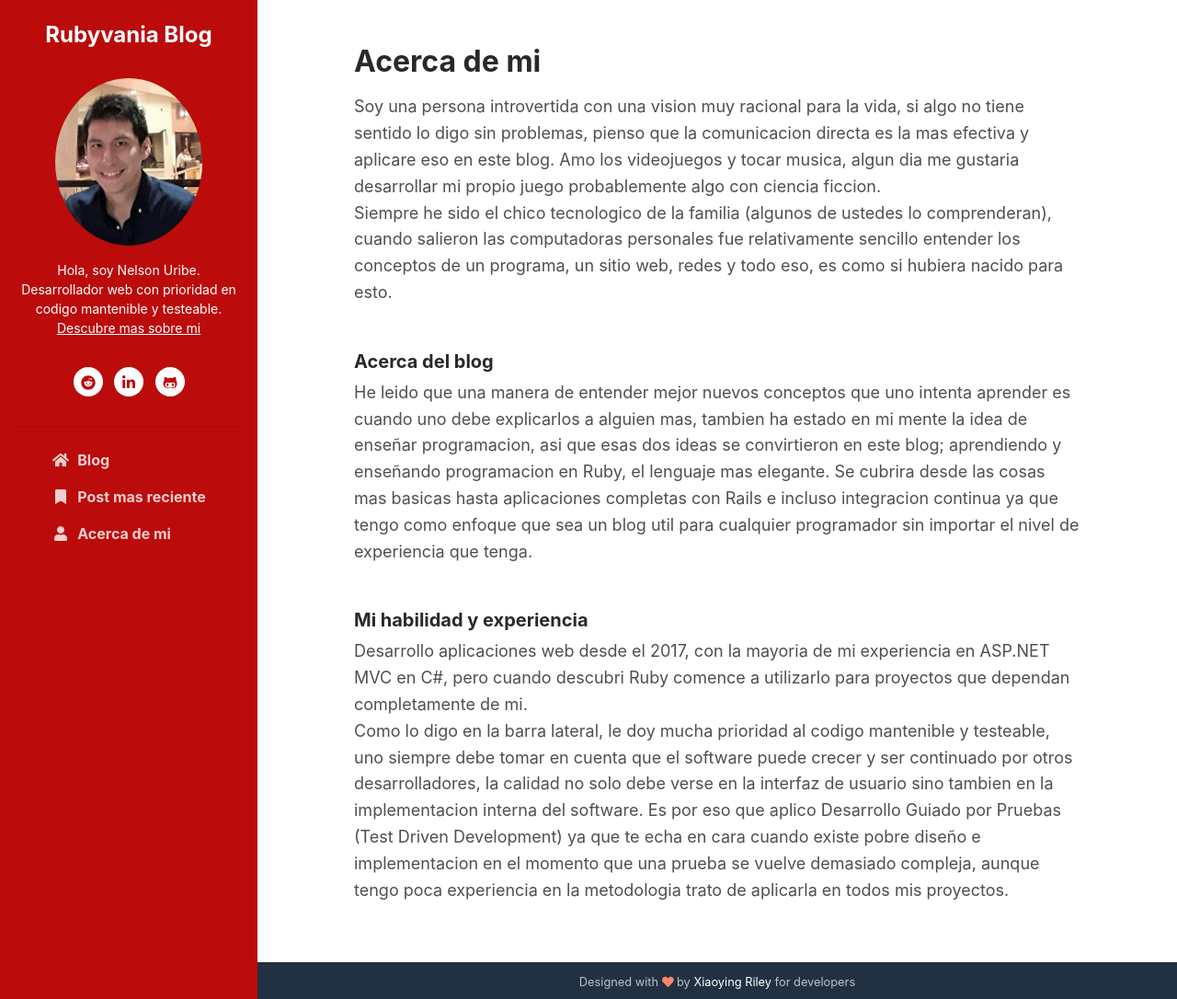
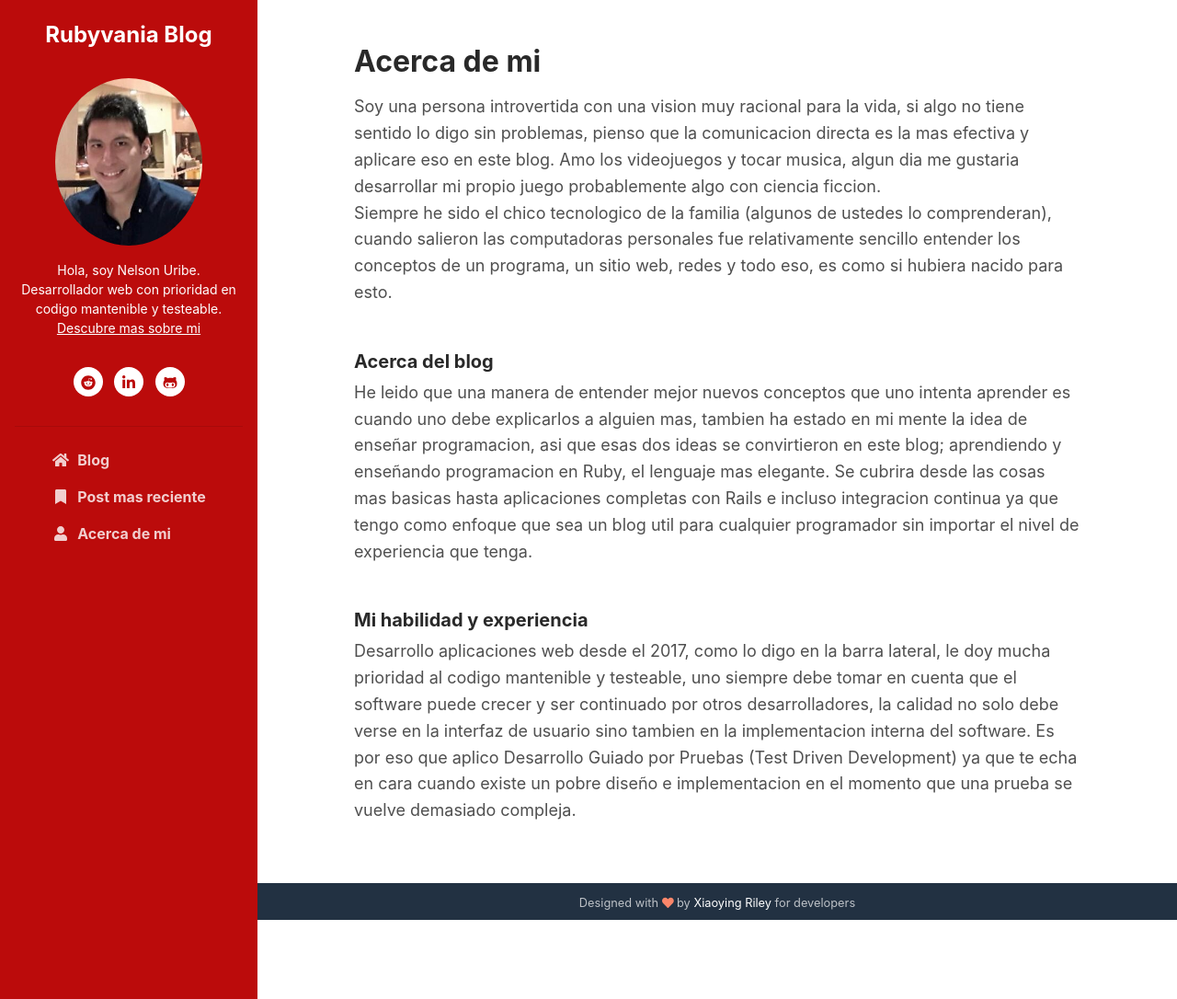
Before and after one commit to hollow-hunter/rubyvania-blog, a Jekyll site: the page built from about.html, in a window 1280 px wide and 1086 px high. Shown: the whole window at 92% size. Built offline with Jekyll 4.4.1, drawn with Linux system fonts in a browser that asks for light colours; comment, search, counter and statistics services are not loaded.

Commit message:
update about me.

```diff
--- a/about.html
+++ b/about.html
@@ -15,8 +15,7 @@
 		</p>
 		<h5 class="mt-5">Mi habilidad y experiencia</h5>
 		<p>
-			Desarrollo aplicaciones web desde el 2017, con la mayoria de mi experiencia en ASP.NET MVC en C#, pero cuando descubri Ruby comence a utilizarlo para proyectos que dependan completamente de mi. <br/>
-			Como lo digo en la barra lateral, le doy mucha prioridad al codigo mantenible y testeable, uno siempre debe tomar en cuenta que el software puede crecer y ser continuado por otros desarrolladores, la calidad no solo debe verse en la interfaz de usuario sino tambien en la implementacion interna del software.	Es por eso que aplico Desarrollo Guiado por Pruebas (Test Driven Development) ya que te echa en cara cuando existe pobre diseño e implementacion en el momento que una prueba se vuelve demasiado compleja, aunque tengo poca experiencia en la metodologia trato de aplicarla en todos mis proyectos.
+			Desarrollo aplicaciones web desde el 2017, como lo digo en la barra lateral, le doy mucha prioridad al codigo mantenible y testeable, uno siempre debe tomar en cuenta que el software puede crecer y ser continuado por otros desarrolladores, la calidad no solo debe verse en la interfaz de usuario sino tambien en la implementacion interna del software.	Es por eso que aplico Desarrollo Guiado por Pruebas (Test Driven Development) ya que te echa en cara cuando existe un pobre diseño e implementacion en el momento que una prueba se vuelve demasiado compleja.
 		</p>
 	</div>
 </article>
```
